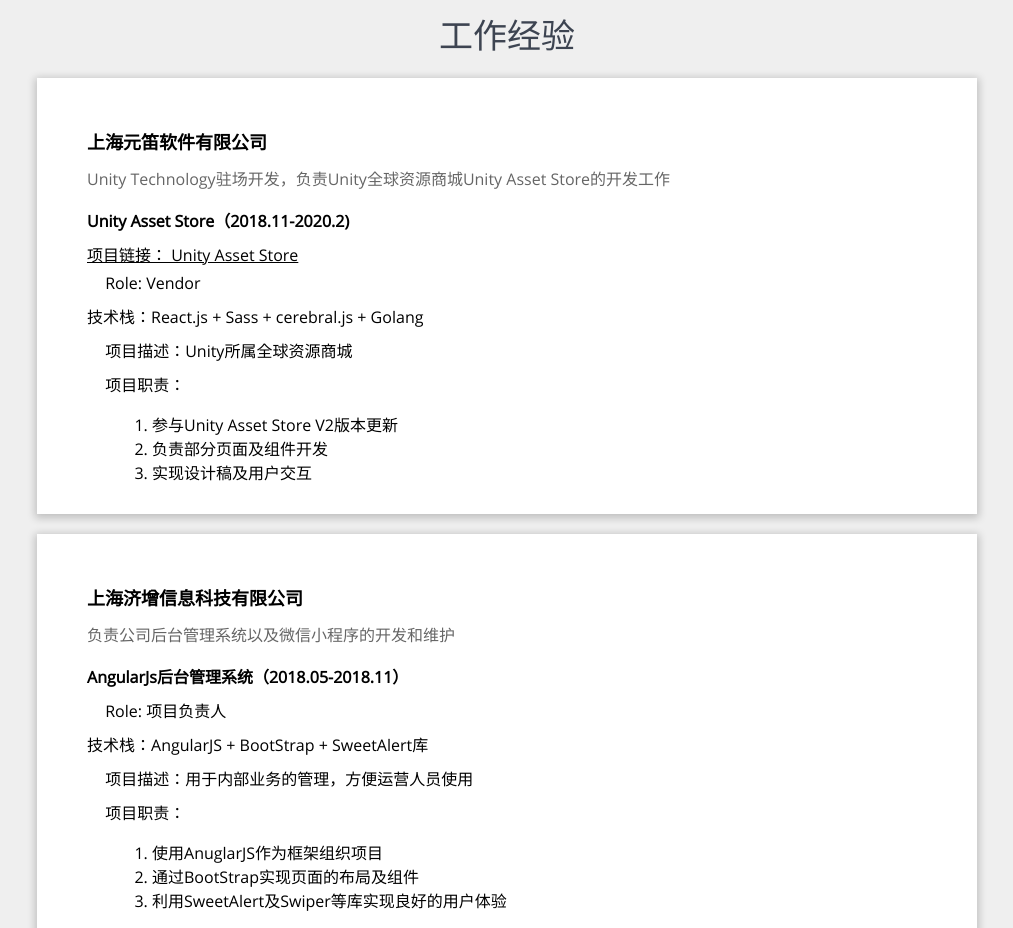
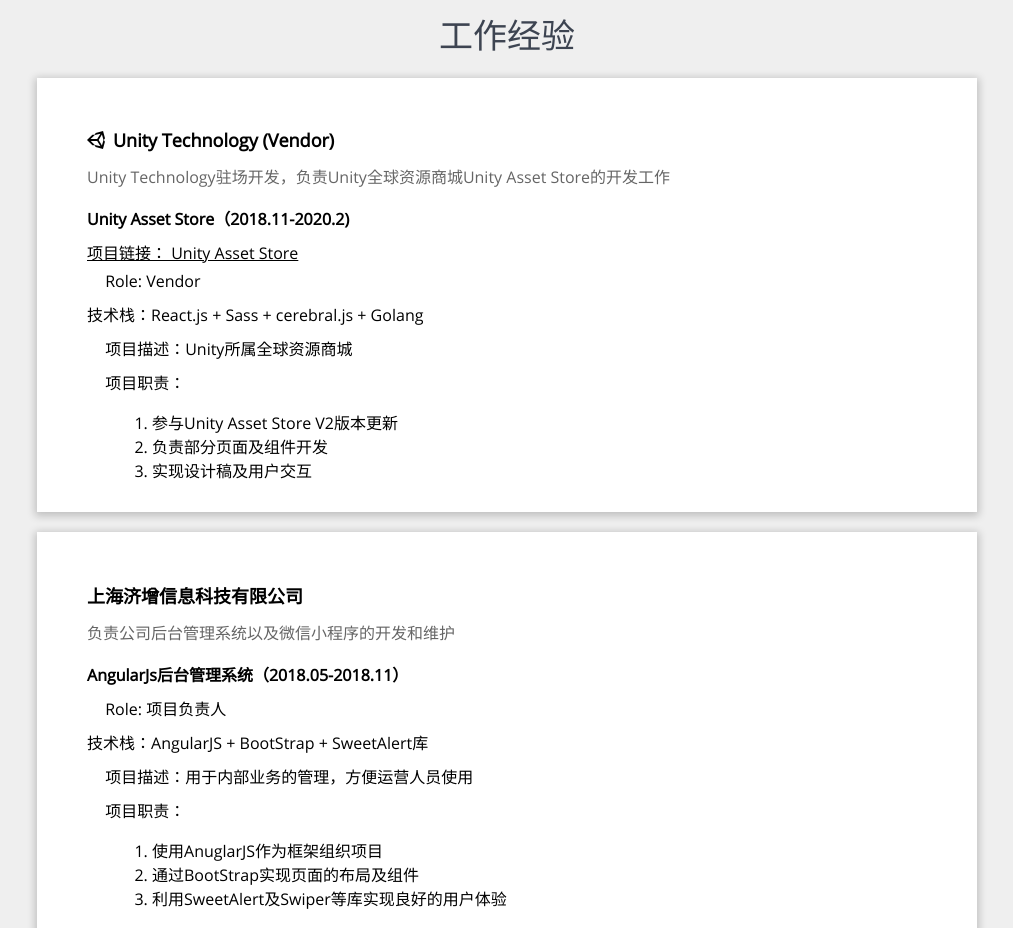
Before and after one commit to keyuTech/resume, a website: page index.html in a window 1280 px wide. Shown: the part 1460-2388 px from the top of the page, without its empty margins (133-1146 px from the left). Drawn offline with Linux system fonts and the light colour scheme; a script that the page names is missing.

Commit message:
Update work experience

```diff
--- a/css/style.css
+++ b/css/style.css
@@ -400,6 +400,14 @@
 main .expirence-items .company {
     margin: 20px 0 12px 0;
     font-size: 18px;
+    display: flex;
+    align-items: center;
+}
+
+main .expirence-items .company .icon {
+  width: 18px;
+  height: 18px;
+  margin-right: 8px;
 }
 
 main .expirence-items .workDescription {
--- a/index.html
+++ b/index.html
@@ -164,7 +164,9 @@
     <section class="expirence" id="expirence" data-choosed>
       <h2>工作经验</h2>
       <div class="expirence-items">
-        <h3 class="company">上海元笛软件有限公司</h3>
+        <h3 class="company">
+          <img class="icon" src="img/pic/unity.svg"/>Unity Technology (Vendor)
+        </h3>
         <div class="workDescription">Unity Technology驻场开发，负责Unity全球资源商城Unity
                                      Asset Store的开发工作</div>
         <div class="item">
```
Also changed, not shown: img/pic/unity.svg (added).
